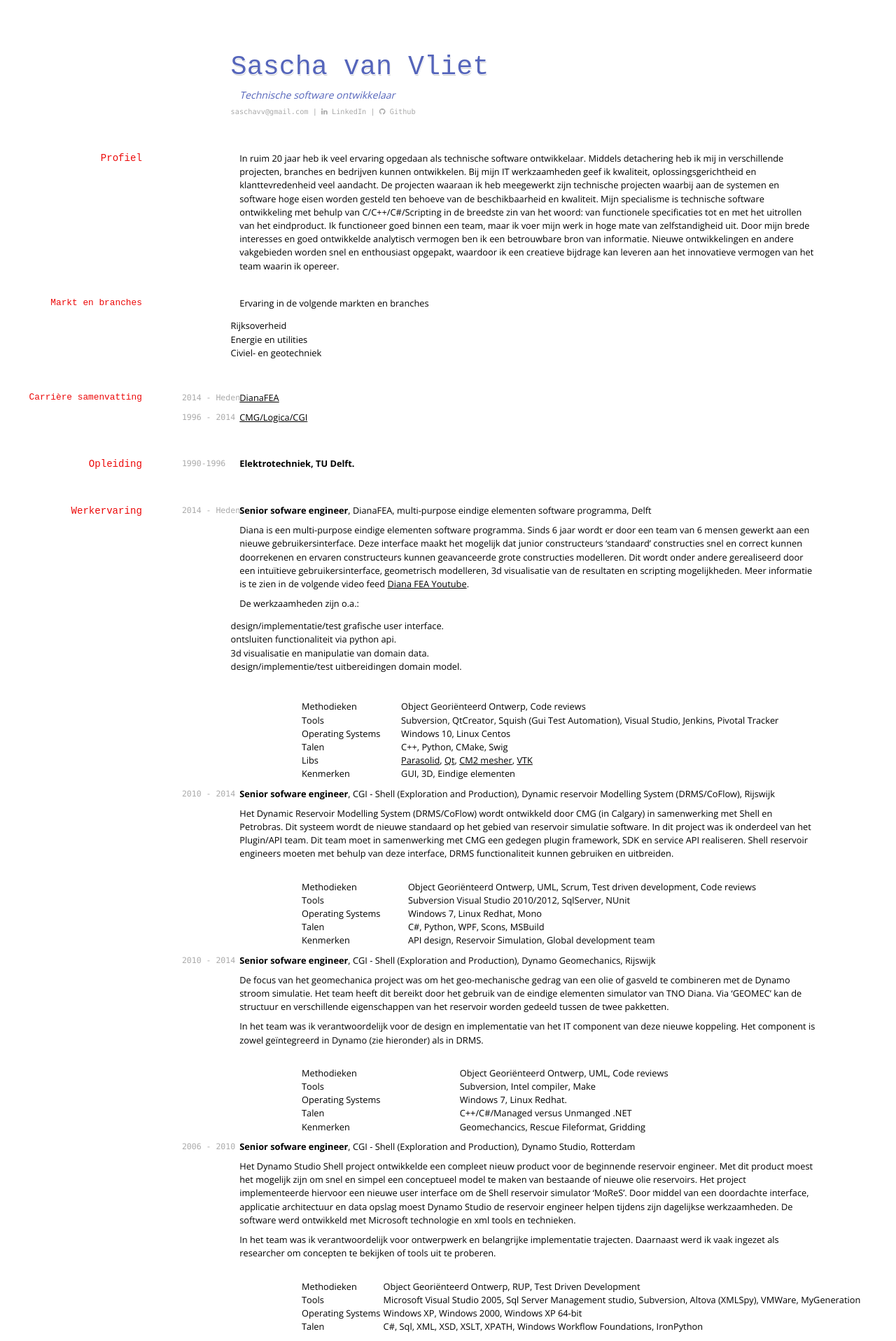
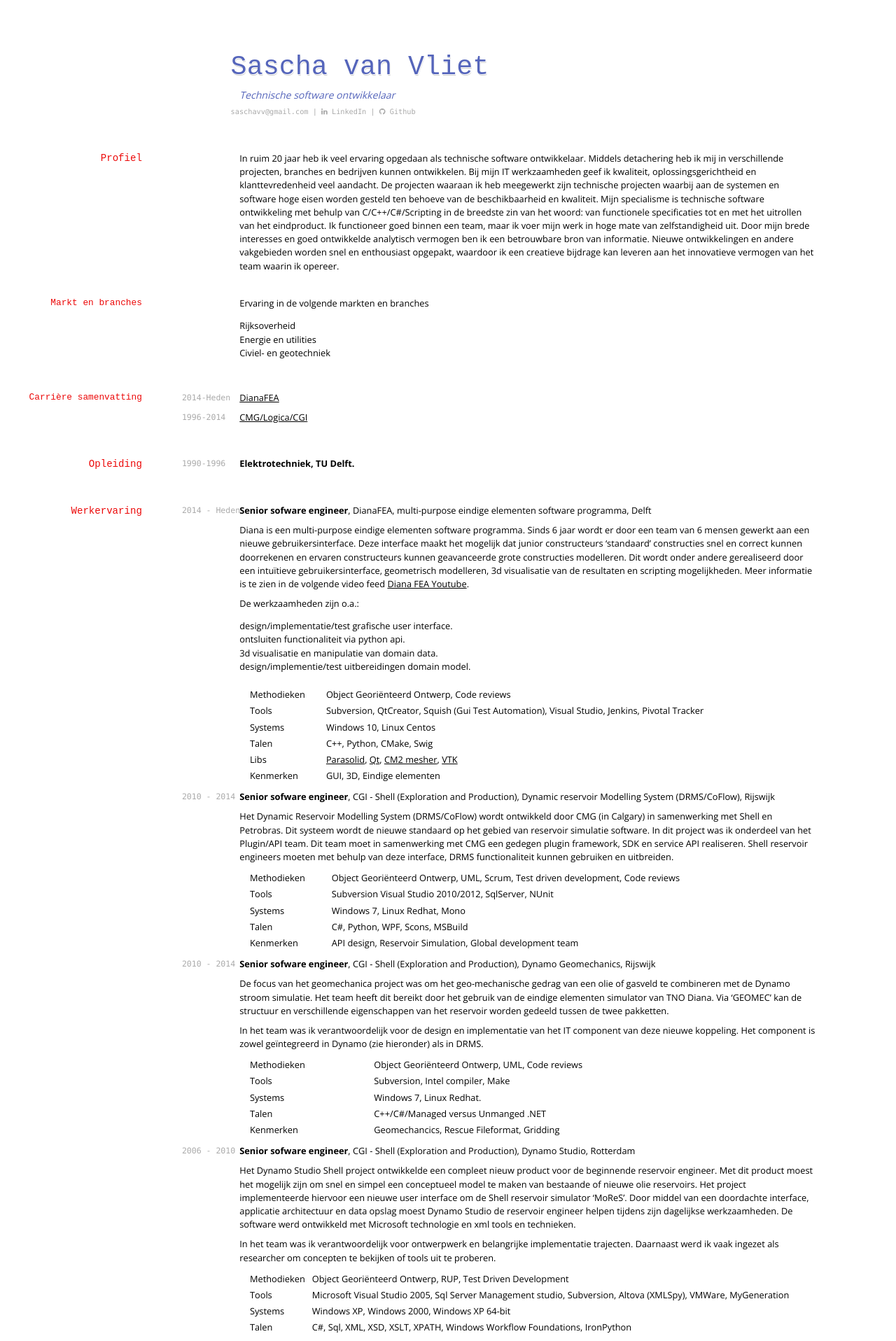
Before and after one commit to saschavv/markdown-cv, a Jekyll site: the page built from index.md, in a window 1280 px wide. Shown: the top 1916 px of the page at 70% size. Built offline with Jekyll 4.4.1, drawn with Linux system fonts in a browser that asks for light colours; nearby versions of some CDN libraries; some of the changed text lies outside the part shown.

Commit message:
Fix pdf layout issues

```diff
--- a/_layouts/cv.html
+++ b/_layouts/cv.html
@@ -11,15 +11,6 @@
   <link rel="stylesheet" href="//maxcdn.bootstrapcdn.com/font-awesome/4.3.0/css/font-awesome.min.css">
   <link href='http://fonts.googleapis.com/css?family=Open+Sans:400,300,700' rel='stylesheet' type='text/css'>
 
-  <style>
-   table {
-    position: relative;
-    left: 33%;
-    margin-bottom: 0.7em;
-    margin-right: 0;
-    width: 65%;
-  }
-  </style>
 </head>
 <body>
   <div id="main">
--- a/index.md
+++ b/index.md
@@ -18,15 +18,18 @@ In ruim 20 jaar heb ik veel ervaring opgedaan als technische software ontwikkela
 ### Markt en branches
 
 Ervaring in de volgende markten en branches
+
    * Rijksoverheid
    * Energie en utilities
    * Civiel- en geotechniek
 
 ### Carrière samenvatting
 
-`2014 - Heden` <a href="https://dianafea.com/">DianaFEA</a>
+`2014-Heden`
+<a href="https://dianafea.com/">DianaFEA</a>
 
-`1996 - 2014` <a href="https://www.cgi.com/">CMG/Logica/CGI</a>
+`1996-2014`
+<a href="https://www.cgi.com/">CMG/Logica/CGI</a>
 
 ## Opleiding
 
@@ -50,7 +53,7 @@ De werkzaamheden zijn o.a.:
 |-|-|
 |Methodieken | Object Georiënteerd Ontwerp, Code reviews |
 |Tools | Subversion, QtCreator, Squish (Gui Test Automation), Visual Studio, Jenkins, Pivotal Tracker |
-|Operating Systems | Windows 10, Linux Centos |
+|Systems | Windows 10, Linux Centos |
 |Talen | C++, Python, CMake, Swig |
 |Libs| <a href="https://en.wikipedia.org/wiki/Parasolid">Parasolid</a>, <a href="https://www.qt.io/">Qt</a>, <a href="https://www.computing-objects.com/">CM2 mesher</a>, <a href="https://vtk.org/">VTK</a>
 | Kenmerken | GUI, 3D, Eindige elementen |
@@ -64,7 +67,7 @@ Het Dynamic Reservoir Modelling System (DRMS/CoFlow) wordt ontwikkeld door CMG (
 |-|-|
 |Methodieken | Object Georiënteerd Ontwerp, UML, Scrum, Test driven development, Code reviews |
 |Tools | Subversion Visual Studio 2010/2012, SqlServer, NUnit |
-|Operating Systems | Windows 7, Linux Redhat, Mono |
+|Systems | Windows 7, Linux Redhat, Mono |
 |Talen |  C#, Python, WPF, Scons, MSBuild |
 | Kenmerken | API design, Reservoir Simulation, Global development team |
 
@@ -79,7 +82,7 @@ In het team was ik verantwoordelijk voor de design en implementatie van het IT c
 |-|-|
 |Methodieken | Object Georiënteerd Ontwerp, UML, Code reviews |
 |Tools | Subversion, Intel compiler, Make |
-|Operating Systems | Windows 7, Linux Redhat. |
+|Systems | Windows 7, Linux Redhat. |
 |Talen | C++/C#/Managed versus Unmanged .NET |
 |Kenmerken | Geomechancics, Rescue Fileformat, Gridding |
 
@@ -95,7 +98,7 @@ In het team was ik verantwoordelijk voor ontwerpwerk en belangrijke implementati
 |-|-|
 | Methodieken | Object Georiënteerd Ontwerp, RUP, Test Driven Development |
 | Tools | Microsoft Visual Studio 2005, Sql Server Management studio, Subversion, Altova (XMLSpy), VMWare, MyGeneration |
-| Operating Systems | Windows XP, Windows 2000, Windows XP 64-bit |
+| Systems | Windows XP, Windows 2000, Windows XP 64-bit |
 | Talen  | C#, Sql, XML, XSD, XSLT, XPATH, Windows Workflow Foundations, IronPython |
 
 `2003 - 2006`
@@ -107,7 +110,7 @@ Shell Exploration and Production (EP) houdt zich bezig met de upstream activitei
 |-|-|
 | Methodieken | Object Georiënteerd Ontwerp, UML, RUP |
 | Tools | Microsoft Visual C++, Intel Compiler, Lint, GNUmake, Insure++, Wise for Windows installer 3.51 and hoger, CVS, Apache, Qt, Coin3d, OpenGL, ODBC, CORBA, COM |
-| Operating Systems | Windows XP, Windows 2000, Windows XP 64-bit, Linux, Linux 64-bit, AIX 4.3, AIX 5.1, SunOS 5.8 |
+| Systems | Windows XP, Windows 2000, Windows XP 64-bit, Linux, Linux 64-bit, AIX 4.3, AIX 5.1, SunOS 5.8 |
 | Talen | C++, Fortran, Perl, Xerces, XML, XSLT, XPATH |
 | Kenmerken | Reservoir Simulator, wereldwijde gebruikers groep |
 
@@ -120,7 +123,7 @@ Dit project richt zich op de Stormvloedkering Oosterschelde en wel op één spec
 |-|-|
 | Methodieken | Formele methode: Z, Promela |
 | Tools | SDW, ZTC (Z-type checker), CMSynergy, Unix tools (bijv: ksh, bash, awk, sed, make), QA/C++, CodeCheck |
-| Operating Systems | VME OS9, HP-UX 11.0 (test environment) |
+| Systems | VME OS9, HP-UX 11.0 (test environment) |
 | Talen | C++ |
 | Kenmerken | Mission Critical System, Oosterschelde kering |
 
@@ -195,6 +198,7 @@ Computers, Computer Graphics, Webdesign (verschillende sites ontworpen en gereal
 In de afgelopen jaren heb ik een freelance design studio geholpen bij het ontwerpen en implementeren van verschillende websites. Hierbij ben ik in aanraking gekomen met een grote verscheidenheid van talen, tools en framewerken. Voorbeelden did.idarts.nl, catchy-design.nl, lemonpattern.com, bouwgrip.nl, alpinesports.nl.
 Een selectie van de tools en technieken: PHP, MySql, Wordpress, Silverstripe, HTML, XML, CSS, ASP.NET MVC, SqlServer, Javascript, C#, Entity Framework, Code First, JQuery, JQuery UI, Ajax, knockout, SignalR en Twitter Bootstrap.
 
-<!-- ### Footer
-   Last updated: Juli 2020 -
-->
+
+<div id='footer'>
+Last updated: August 2020 -
+</div>
--- a/media/cv-print.css
+++ b/media/cv-print.css
@@ -49,14 +49,14 @@ table {
 
 /* end of reset */
 
-/* faux Wikipedia logo font */
-@font-face { font-family: 'Linux Libertine'; font-style: normal; font-weight: 400; src: local('Linux Libertine'),url(//brick.a.ssl.fastly.net/fonts/linuxlibertine/400.woff) format('woff'); } .fa-wikipedia:before { font-family: 'Linux Libertine', 'Times New Roman', Times, serif; font-weight: 400; content: "W"; }
+
 
 body {
    font: normal normal 400;
-	font-size: 9pt;
+   font-size: 10pt;
    line-height: 1.35em;
-	font-family: "Open sans", sans-serif;
+   /*also written as...  font: normal normal 400 100%/1.5em;*/
+   font-family: Verdana,sans-serif;
    /*margin-top: 1em;
    margin-left: 1em;*/
 }
@@ -64,21 +64,22 @@ body {
 p {
    position: relative;
    left: 28%;
-	/* margin-bottom: 0.2em; */
+   margin-bottom: 0.2em;
    margin-right: 0;
    width: 70%;
 }
 
 code {
    font: normal normal;
-	font-size: 70%;
-	font-family: Menlo, monospace,s ans-serif;
-	color: #444;
+   font-size: 60%;
+   /*line-height: 1em;*/
+   font-family: Menlo,monospace,sans-serif;
+   color: #ccc;
 }
 
 p code {
    position: absolute;
-	left: -10%;
+   left: -11%;
 }
 
 
@@ -87,19 +88,27 @@ ul {
    left: 28%;
    width: 65%;
    margin-bottom: 1em;
-	margin-top: 2em;
-	columns: 3;
-	-webkit-columns: 3;
-	-moz-columns: 3;
+   /*margin-top: -0.5em;*/
 }
 
+/*uncomment to get dashes in the list*/
+/*li:before {
+   content: "-";
+   position: relative;
+   left: -0.25em;
+}*/
+
 li {
-	/* empty */
+   /*second line indent*/
+   padding-left: 1.25em;
+   text-indent: -1.25em;
+   /*color: #777;*/
 }
 
 li ul {
    position: relative;
    left: 0;
+   width: 100%;
    margin-top: 0.25em;
 }
 
@@ -110,9 +119,8 @@ h1,h2,h3,h4 {
 }
 
 h1 {
-	color: #222;
    text-align: left;
-	font-size: 2.2em;
+   font-size: 3em;
    line-height: 1em;
    position: relative;
    left: 28%;
@@ -122,34 +130,27 @@ h1+p {
    /*subtitle*/
    font-style: italic;
    font-size: 110%;
-	line-height: 2em;
-	margin-top: 0.1em;
-	margin-bottom: 0em !important;
 }
 
 h2 {
    font-size: 1.1em;
    color: #a00;
-	margin-top: 1em;
+   margin-top: 2em;
    position: relative;
-	top: 1.5em;
+   top: 1.2em;
    text-align: right;
    width: 18%;
 }
 
-h2+p {
-	margin-top: 2.1em;
-}
 
 h3 {
-	color: #F07415;
    font-size: 1em;
    line-height: 2em;
-	color: #444;
+   color: #a00;
    position: relative;
    top: 1.6em;
    text-align: right;
-	width: 20%;
+   width: 18%;
 }
 
 a {
@@ -161,8 +162,14 @@ a:hover {
    color:#39f
 }
 
+table {
+  position: relative;
+  left: 28%;
+  margin-bottom: 1.6em;
+}
+
 #webaddress {
- 	margin-top: 0em;
+   margin-top: 1em;
    position: relative;
    left: 28%;
    color: #ccc;
@@ -188,19 +195,8 @@ strong {
    visibility: hidden;
 }
 
-
-#projects {
-	 /* page-break-before: always;  */
+#footer {
+   margin-top: 3em;
+   font-size: small;
+   color: #ccc;
 }
-
-.footer {
-    -webkit-column-count: 3; /* Chrome, Safari, Opera */
-    -moz-column-count: 3; /* Firefox */
-    column-count: 3;
-		position: relative;
-		left: 33%;
-		margin-top: 2em;
-		margin-bottom: 3em;
-		margin-right: 0;
-		width: 65%;
-}
--- a/media/cv-screen.css
+++ b/media/cv-screen.css
@@ -47,6 +47,10 @@ table {
 	border-spacing: 0;
 }
 
+table td {
+  padding:2px;
+}
+
 /* end of reset */
 
 /* faux Wikipedia logo font */
@@ -85,7 +89,7 @@ p code {
 
 ul {
 	position: relative;
-	left: 25%;
+	left: 26%;
 	width: 65%;
 	margin-bottom: 1.5em;
 	margin-top: 1em;
@@ -160,6 +164,18 @@ a:hover {
 	color:#39f
 }
 
+table {
+    position: relative;
+    left: 27%;
+    margin-bottom: 0.7em;
+    margin-right: 0;
+    width: 65%;
+}
+
+table > thead {
+  display: none
+}
+
 #webaddress {
 	margin-top: 0em;
 	position: relative;
```
Also changed, not shown: 1 other file. Lines whose indentation alone changed are shown as unchanged.
